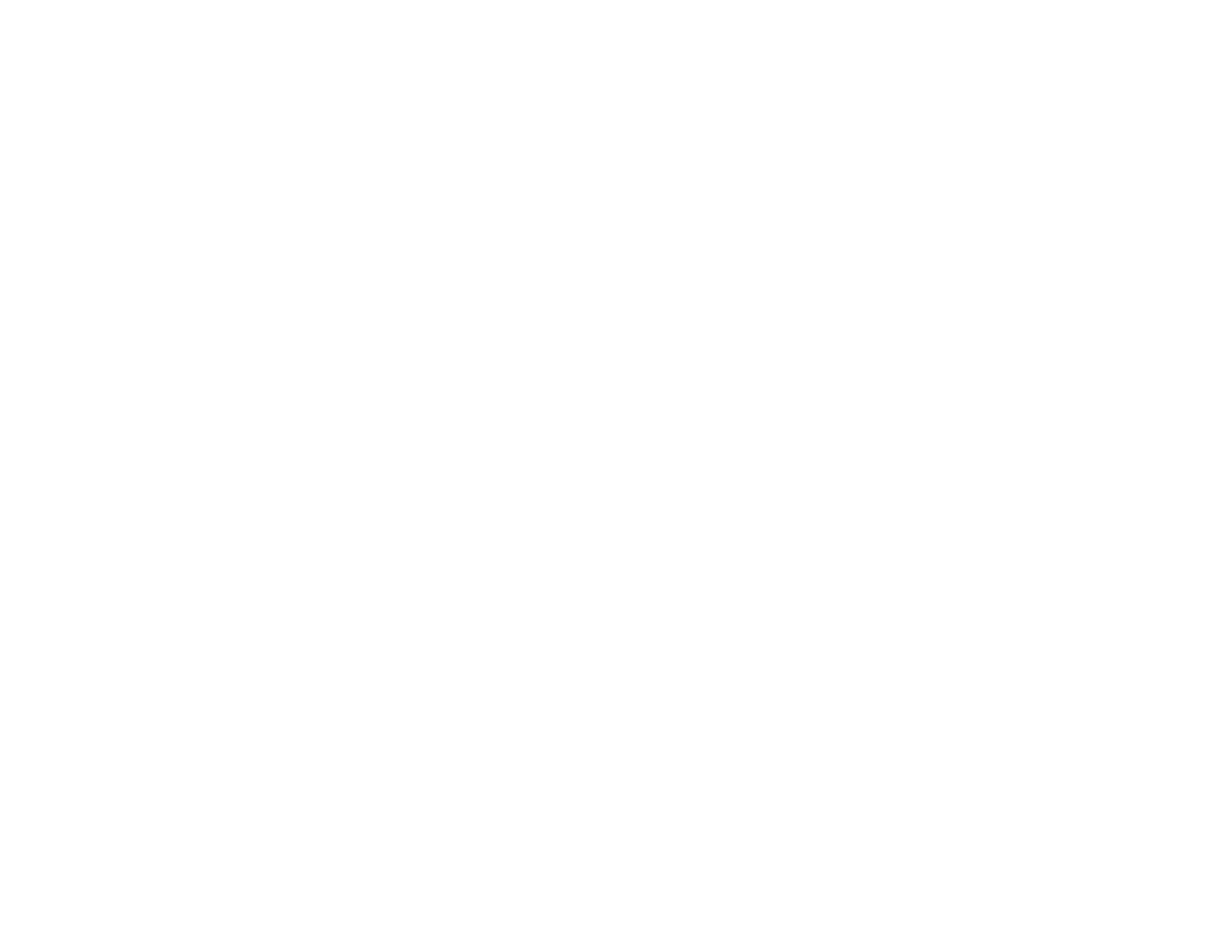
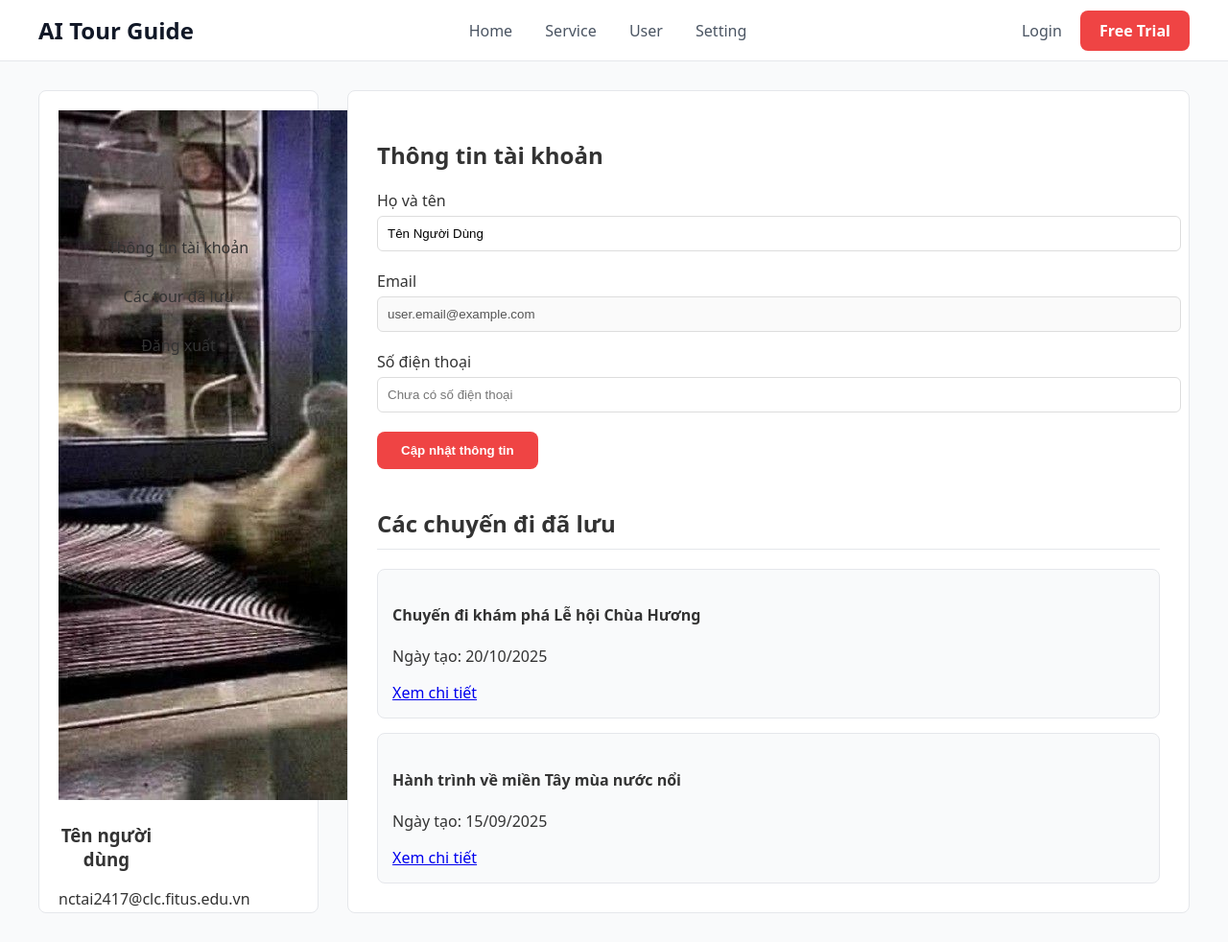
Before and after one commit to SkyNguyen206/Project-Smart-Tourism-System, a Flask app: page /user in a window 1280 px wide. Before the commit the page is empty. Shown: the whole page at 96% size. Before the commit the page ends 800 px from the top, so only its background shows below. Run offline with Flask 3, Linux system fonts and the light colour scheme.

Commit message:
Update user + setting

```diff
--- a/static/css/style.css
+++ b/static/css/style.css
@@ -120,3 +120,115 @@ body {
     border-radius: 8px;
     overflow: hidden; /* Giúp bo tròn góc của bản đồ bên trong */
 }
+
+/*=== Trang Setting ==*/
+
+.user-container {
+    max-width: 1200px;
+    margin: 30px auto;
+    display: flex;
+    gap: 30px;
+}
+
+.user-sidebar {
+    flex: 0 0 250px; /* Sidebar rộng 250px và không co giãn */
+    background-color: white;
+    padding: 20px;
+    border-radius: 8px;
+    border: 1px solid #e5e7eb;
+    text-align: center;
+}
+
+.user-avatar {
+    width: 100px;
+    height: 100px;
+    border-radius: 50px;
+    object-fit: cover;
+    margin-bottom: 10px;
+}
+
+.user-nav {
+    margin-top: 20px;
+    display: flex;
+    flex-direction: column;
+}
+
+.user-nav a {
+    text-decoration: none;
+    color: #333;
+    padding: 12px;
+    border-radius: 6px;
+    margin-bottom: 5px;
+}
+
+.user-nav a:hover, .user-nav a.active {
+    background-color: #fce7f3;
+    color: #ef4444;
+}
+
+.user-main-content {
+    flex-grow: 1; /* Phần nội dung chính chiếm hết không gian còn lại */
+    background-color: white;
+    padding: 30px;
+    border-radius: 8px;
+    border: 1px solid #e5e7eb;
+}
+
+.user-form .form-group {
+    margin-bottom: 20px;
+}
+
+.user-form label {
+    display: block;
+    margin-bottom: 5px;
+    font-weight: 500;
+}
+
+.user-form input {
+    width: 100%;
+    padding: 10px;
+    border: 1px solid #ddd;
+    border-radius: 6px;
+}
+
+.form-button {
+    background-color: #ef4444;
+    color: white;
+    padding: 12px 25px;
+    border: none;
+    border-radius: 8px;
+    cursor: pointer;
+    font-weight: bold;
+}
+
+.section-title {
+    margin-top: 40px;
+    border-bottom: 1px solid #e5e7eb;
+    padding-bottom: 10px;
+}
+
+.trip-card {
+    background-color: #f9fafb;
+    padding: 15px;
+    border-radius: 8px;
+    border: 1px solid #e5e7eb;
+    margin-top: 15px;
+}
+
+/*=== Trang Setting ===*/
+.setting-container {
+    max-width: 800px;
+    margin: 30px auto;
+    background-color: white;
+    padding: 40px;
+    border-radius: 8px;
+    border: 1px solid #e5e7eb;
+}
+
+.setting-section {
+    margin-top: 40px;
+}
+
+.setting-form {
+    margin-top: 20px;
+}
--- a/templates/user.html
+++ b/templates/user.html
@@ -0,0 +1,50 @@
+{% extends 'base.html' %}
+{% block content %}
+
+<div class="user-container">
+    <div class="user-sidebar">
+        <div class="user-avatar">
+            <img src="static\images\avatar.jpg" alt="User avatar">
+            <h3>Tên người dùng</h3>
+            <p>nctai2417@clc.fitus.edu.vn</p>
+        </div>
+        <nav class="user-nav">
+            <a href="#" class="activate">Thông tin tài khoản</a>
+            <a href="#">Các tour đã lưu</a>
+            <a href="#">Đăng xuất</a>
+        </nav>
+    </div>
+    <div class="user-main-content">
+        <h2>Thông tin tài khoản</h2>
+        <form class="user-form">
+            <div class="form-group">
+                <label for="fullName">Họ và tên</label>
+                <input type="text" id="fullName" value="Tên Người Dùng">
+            </div>
+            <div class="form-group">
+                <label for="email">Email</label>
+                <input type="email" id="email" value="user.email@example.com" disabled>
+            </div>
+            <div class="form-group">
+                <label for="phone">Số điện thoại</label>
+                <input type="tel" id="phone" placeholder="Chưa có số điện thoại">
+            </div>
+            <button type="submit" class="form-button">Cập nhật thông tin</button>
+        </form>
+    <h2 class="section-title">Các chuyến đi đã lưu</h2>
+        <div class="saved-trips">
+            <div class="trip-card">
+                <h4>Chuyến đi khám phá Lễ hội Chùa Hương</h4>
+                <p>Ngày tạo: 20/10/2025</p>
+                <a href="#">Xem chi tiết</a>
+            </div>
+            <div class="trip-card">
+                <h4>Hành trình về miền Tây mùa nước nổi</h4>
+                <p>Ngày tạo: 15/09/2025</p>
+                <a href="#">Xem chi tiết</a>
+            </div>
+        </div>
+    </div>
+</div>
+
+{% endblock %}
```
Also changed, not shown: templates/setting.html (+36 -0 lines), static/images/avatar.jpg (added).
